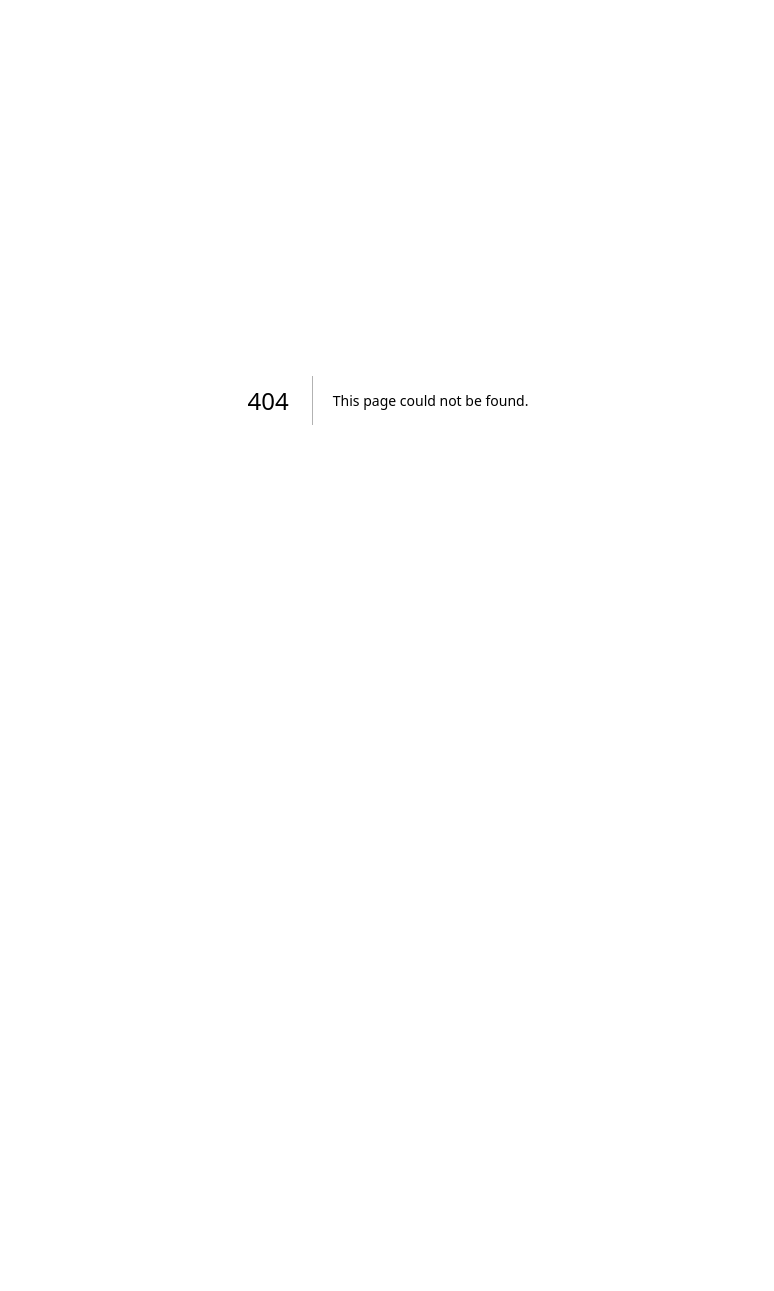
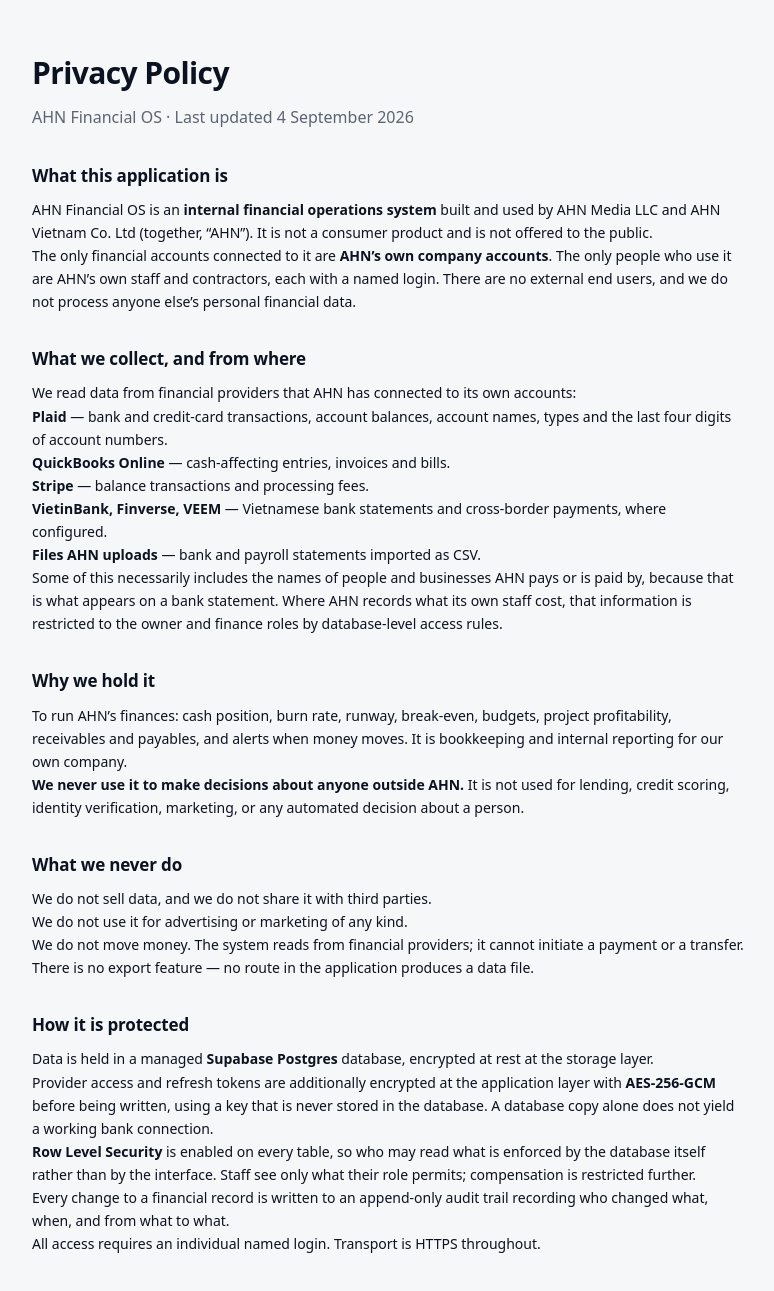
Before and after one commit to Phong-AHN/AHN_FinancialOS, a Next.js app: page /privacy in a window 1280 px wide. Before the commit this address had no page. Shown: the top 1291 px of the page, without its empty margins (252-1026 px from the left). Before the commit the page ends 800 px from the top, so only its background shows below. Built offline with nearby package versions, Linux system fonts and the light colour scheme.

Commit message:
add privacy policy

```diff
--- a/src/app/login/page.tsx
+++ b/src/app/login/page.tsx
@@ -42,6 +42,14 @@
           Access is restricted to invited accounts. Payroll detail and integration credentials are
           hidden from the viewer role by database policy, not by the interface.
         </p>
+
+        {/* Public, and linked from the one page every visitor reaches. Plaid
+            requires a reachable privacy policy before Link may be deployed. */}
+        <p className="faint mt-3 text-center text-[11.5px]">
+          <a href="/privacy" className="underline underline-offset-2">
+            Privacy policy
+          </a>
+        </p>
       </div>
     </div>
   );
--- /dev/null
+++ b/src/app/privacy/page.tsx
@@ -0,0 +1,194 @@
+import type { Metadata } from 'next';
+
+/**
+ * Privacy policy - required by Plaid before Link may be deployed.
+ *
+ * PUBLIC ON PURPOSE. It sits outside the `(app)` route group, so nothing calls
+ * `requireSession()` and no sign-in is needed. A policy behind a login is a
+ * policy the reviewer cannot read, which is the whole reason it is being asked
+ * for.
+ *
+ * Everything below describes what this system actually does, verified against
+ * the code: which providers are read, what is stored, what is encrypted and
+ * how, and that there is no export path. If the system changes, this page has
+ * to change with it — a privacy policy that has drifted from the software is
+ * worse than none, because it is a written claim that is no longer true.
+ */
+export const metadata: Metadata = {
+  title: 'Privacy Policy — AHN Financial OS',
+  description:
+    'How AHN Media handles financial data in its internal financial operations system.',
+};
+
+const UPDATED = '4 September 2026';
+
+export default function PrivacyPage() {
+  return (
+    <main
+      style={{
+        maxWidth: 760,
+        margin: '0 auto',
+        padding: '48px 24px 96px',
+        lineHeight: 1.65,
+      }}
+    >
+      <h1 style={{ fontSize: 30, fontWeight: 650, letterSpacing: '-0.02em' }}>Privacy Policy</h1>
+      <p className="muted" style={{ marginTop: 6 }}>
+        AHN Financial OS · Last updated {UPDATED}
+      </p>
+
+      <Section title="What this application is">
+        <p>
+          AHN Financial OS is an <strong>internal financial operations system</strong> built and
+          used by AHN Media LLC and AHN Vietnam Co. Ltd (together, &ldquo;AHN&rdquo;). It is not a
+          consumer product and is not offered to the public.
+        </p>
+        <p>
+          The only financial accounts connected to it are <strong>AHN&rsquo;s own company
+          accounts</strong>. The only people who use it are AHN&rsquo;s own staff and contractors,
+          each with a named login. There are no external end users, and we do not process anyone
+          else&rsquo;s personal financial data.
+        </p>
+      </Section>
+
+      <Section title="What we collect, and from where">
+        <p>
+          We read data from financial providers that AHN has connected to its own accounts:
+        </p>
+        <ul>
+          <li>
+            <strong>Plaid</strong> — bank and credit-card transactions, account balances, account
+            names, types and the last four digits of account numbers.
+          </li>
+          <li>
+            <strong>QuickBooks Online</strong> — cash-affecting entries, invoices and bills.
+          </li>
+          <li>
+            <strong>Stripe</strong> — balance transactions and processing fees.
+          </li>
+          <li>
+            <strong>VietinBank, Finverse, VEEM</strong> — Vietnamese bank statements and
+            cross-border payments, where configured.
+          </li>
+          <li>
+            <strong>Files AHN uploads</strong> — bank and payroll statements imported as CSV.
+          </li>
+        </ul>
+        <p>
+          Some of this necessarily includes the names of people and businesses AHN pays or is paid
+          by, because that is what appears on a bank statement. Where AHN records what its own
+          staff cost, that information is restricted to the owner and finance roles by
+          database-level access rules.
+        </p>
+      </Section>
+
+      <Section title="Why we hold it">
+        <p>
+          To run AHN&rsquo;s finances: cash position, burn rate, runway, break-even, budgets,
+          project profitability, receivables and payables, and alerts when money moves. It is
+          bookkeeping and internal reporting for our own company.
+        </p>
+        <p>
+          <strong>We never use it to make decisions about anyone outside AHN.</strong> It is not
+          used for lending, credit scoring, identity verification, marketing, or any automated
+          decision about a person.
+        </p>
+      </Section>
+
+      <Section title="What we never do">
+        <ul>
+          <li>We do not sell data, and we do not share it with third parties.</li>
+          <li>We do not use it for advertising or marketing of any kind.</li>
+          <li>
+            We do not move money. The system reads from financial providers; it cannot initiate a
+            payment or a transfer.
+          </li>
+          <li>There is no export feature — no route in the application produces a data file.</li>
+        </ul>
+      </Section>
+
+      <Section title="How it is protected">
+        <ul>
+          <li>
+            Data is held in a managed <strong>Supabase Postgres</strong> database, encrypted at
+            rest at the storage layer.
+          </li>
+          <li>
+            Provider access and refresh tokens are additionally encrypted at the application layer
+            with <strong>AES-256-GCM</strong> before being written, using a key that is never
+            stored in the database. A database copy alone does not yield a working bank
+            connection.
+          </li>
+          <li>
+            <strong>Row Level Security</strong> is enabled on every table, so who may read what is
+            enforced by the database itself rather than by the interface. Staff see only what
+            their role permits; compensation is restricted further.
+          </li>
+          <li>
+            Every change to a financial record is written to an append-only audit trail recording
+            who changed what, when, and from what to what.
+          </li>
+          <li>All access requires an individual named login. Transport is HTTPS throughout.</li>
+        </ul>
+      </Section>
+
+      <Section title="How long we keep it">
+        <p>
+          Financial records are kept for as long as AHN needs them for accounting, tax and audit
+          purposes, and for any period required by law in the United States and Vietnam. When a
+          provider is disconnected, the stored access tokens for it are removed.
+        </p>
+      </Section>
+
+      <Section title="Plaid">
+        <p>
+          When AHN connects a bank account, that connection is made through Plaid Inc. Plaid
+          collects the credentials entered in its own interface — <strong>those credentials are
+          never seen by, or passed through, this application</strong>. Plaid&rsquo;s handling of
+          that information is governed by its own policy:{' '}
+          <a
+            href="https://plaid.com/legal/#end-user-privacy-policy"
+            target="_blank"
+            rel="noreferrer"
+            style={{ textDecoration: 'underline', textUnderlineOffset: 3 }}
+          >
+            plaid.com/legal
+          </a>
+          .
+        </p>
+        <p>
+          AHN can disconnect any linked account at any time from the Integrations page, which
+          revokes the stored token.
+        </p>
+      </Section>
+
+      <Section title="Contact">
+        <p>
+          Questions about this policy, or a request concerning data held about you, can be sent
+          to{' '}
+          <a
+            href="mailto:team@asianhustlenetwork.com"
+            style={{ textDecoration: 'underline', textUnderlineOffset: 3 }}
+          >
+            team@asianhustlenetwork.com
+          </a>
+          .
+        </p>
+      </Section>
+
+      <p className="faint" style={{ marginTop: 40, fontSize: 12 }}>
+        This page describes how the system actually behaves. If the system changes, this page is
+        updated with it.
+      </p>
+    </main>
+  );
+}
+
+function Section({ title, children }: { title: string; children: React.ReactNode }) {
+  return (
+    <section style={{ marginTop: 32 }}>
+      <h2 style={{ fontSize: 17, fontWeight: 620, letterSpacing: '-0.01em' }}>{title}</h2>
+      <div style={{ marginTop: 8, fontSize: 14 }}>{children}</div>
+    </section>
+  );
+}
```
Also changed, not shown: 1 other file (tests, documents, lock files or other folders).
